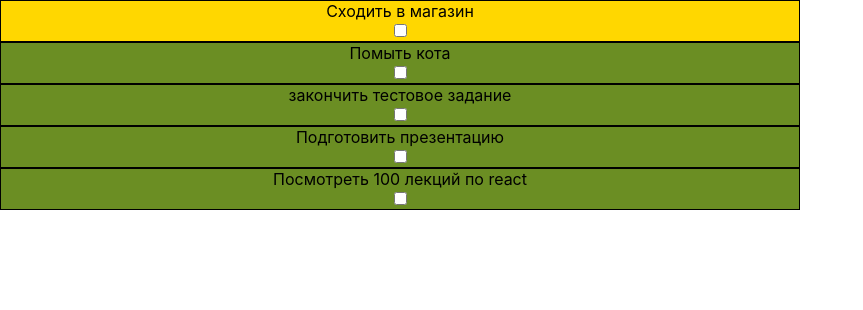
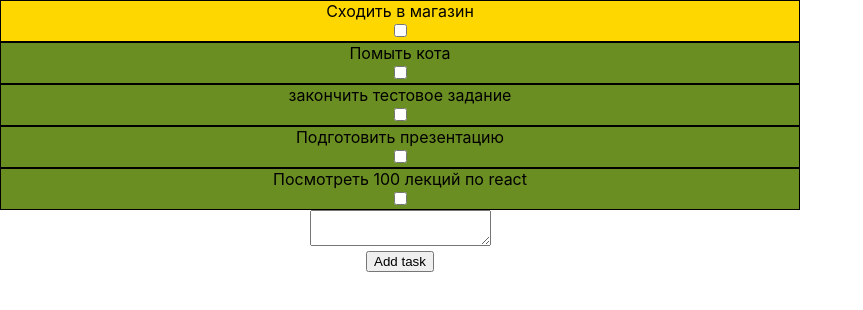
Before and after one commit to Eyhenij/ToDoList, a React (Create React App) app: page / in a window 1280 px wide. Shown: the top 310 px of the page, without its empty margins (0-863 px from the left). Built offline with nearby package versions, Linux system fonts and the light colour scheme.

Commit message:
04.11.2020-004 некоторые изменения по методике Димыча

```diff
--- a/src/App.js
+++ b/src/App.js
@@ -1,32 +1,26 @@
 import React from "react";
 import './App.css';
-import arrListData from './state';
-import ListItem from './components/ListItem/ListItem.jsx'
+import TaskList from './components/TaskList.jsx'
 
 
-const App = () => {
+const App = (props) => {
 
-    const handleChange = (id) => {
-        console.log('Значение изменилось', id);
+    let newTaskElement = React.createRef();
+    const addTask = () => {
+        let taskText = newTaskElement.current.value;
+        props.addTask(taskText);
     }
-
-
-    const ToDoItem = arrListData.map(i => {
-        return (
-            <ListItem
-                key={i.id}
-                description={i.description}
-                completed={i.completed}
-                handleChange={() => { handleChange(i.id) }}
-            />
-        )
-    }
-    );
 
     return (
         <div className='list'>
             <div className='list__item'>
-                {ToDoItem}
+                <TaskList state={props.state} />
+            </div>
+            <div>
+                <textarea ref={newTaskElement}></textarea>
+            </div>
+            <div>
+                <button onClick={addTask}>Add task</button>
             </div>
         </div>
     );
--- /dev/null
+++ b/src/components/TaskList.jsx
@@ -0,0 +1,27 @@
+import React from 'react';
+import s from './taskList.module.css';
+import ListItem from './ListItem/ListItem.jsx'
+
+const TaskList = (props) => {
+
+   let ToDoItem = props.state.arrListData.map(i => {
+      return (
+         <div>
+            <ListItem
+               key={i.id}
+               description={i.description}
+               completed={i.completed}
+            />
+         </div>
+      );
+   }
+   );
+
+   return (
+      <div>
+         {ToDoItem}
+      </div>
+   );
+}
+
+export default TaskList;
--- a/src/index.js
+++ b/src/index.js
@@ -3,15 +3,18 @@ import ReactDOM from 'react-dom';
 import './index.css';
 import App from './App';
 import reportWebVitals from './reportWebVitals';
+import state from './state.js';
+import { addTask } from './state';
+
 
 ReactDOM.render(
   <React.StrictMode>
-    <App />
+    <App
+      state={state}
+      addTask={addTask}
+    />
   </React.StrictMode>,
   document.getElementById('root')
 );
 
-// If you want to start measuring performance in your app, pass a function
-// to log results (for example: reportWebVitals(console.log))
-// or send to an analytics endpoint. Learn more: https://bit.ly/CRA-vitals
 reportWebVitals();
--- a/src/state.js
+++ b/src/state.js
@@ -1,9 +1,22 @@
-const arrListData = [
-   { id: 0, description: 'Сходить в магазин', completed: false },
-   { id: 1, description: 'Помыть кота', completed: false },
-   { id: 2, description: 'закончить тестовое задание', completed: false },
-   { id: 3, description: 'Подготовить презентацию', completed: false },
-   { id: 4, description: 'Посмотреть 100 лекций по react', completed: false }
-];
+let state = {
 
-export default arrListData;
+   arrListData: [
+      { id: 0, description: 'Сходить в магазин', completed: false },
+      { id: 1, description: 'Помыть кота', completed: false },
+      { id: 2, description: 'закончить тестовое задание', completed: false },
+      { id: 3, description: 'Подготовить презентацию', completed: false },
+      { id: 4, description: 'Посмотреть 100 лекций по react', completed: false }
+   ]
+
+}
+export default state;
+
+export let addTask = (taskText) => {
+   let newTask = {
+      id: 5,
+      description: taskText,
+      completed: false
+   };
+
+   state.arrListData.push(newTask);
+}
```
Also changed, not shown: src/components/taskList.module.css (added).
